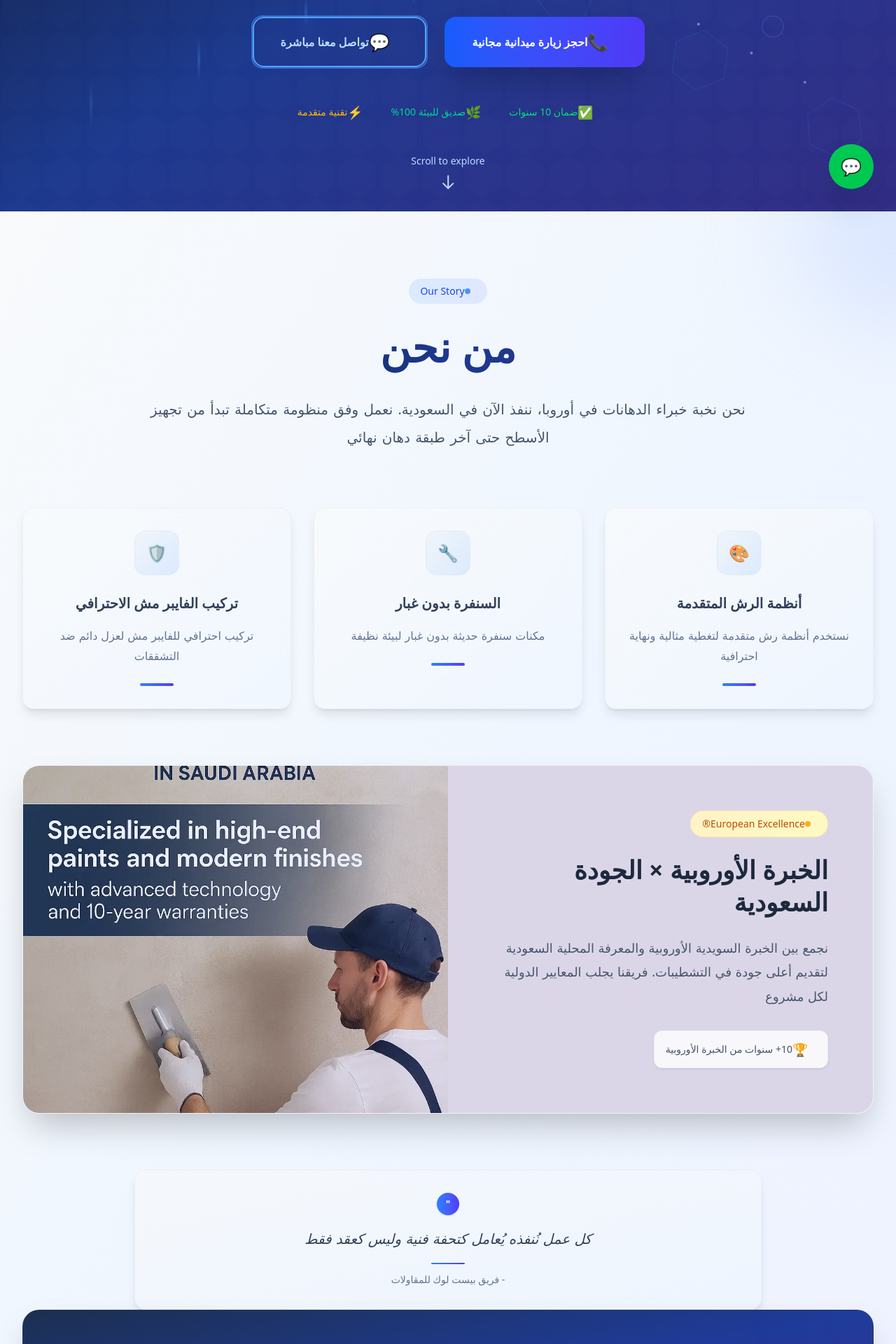
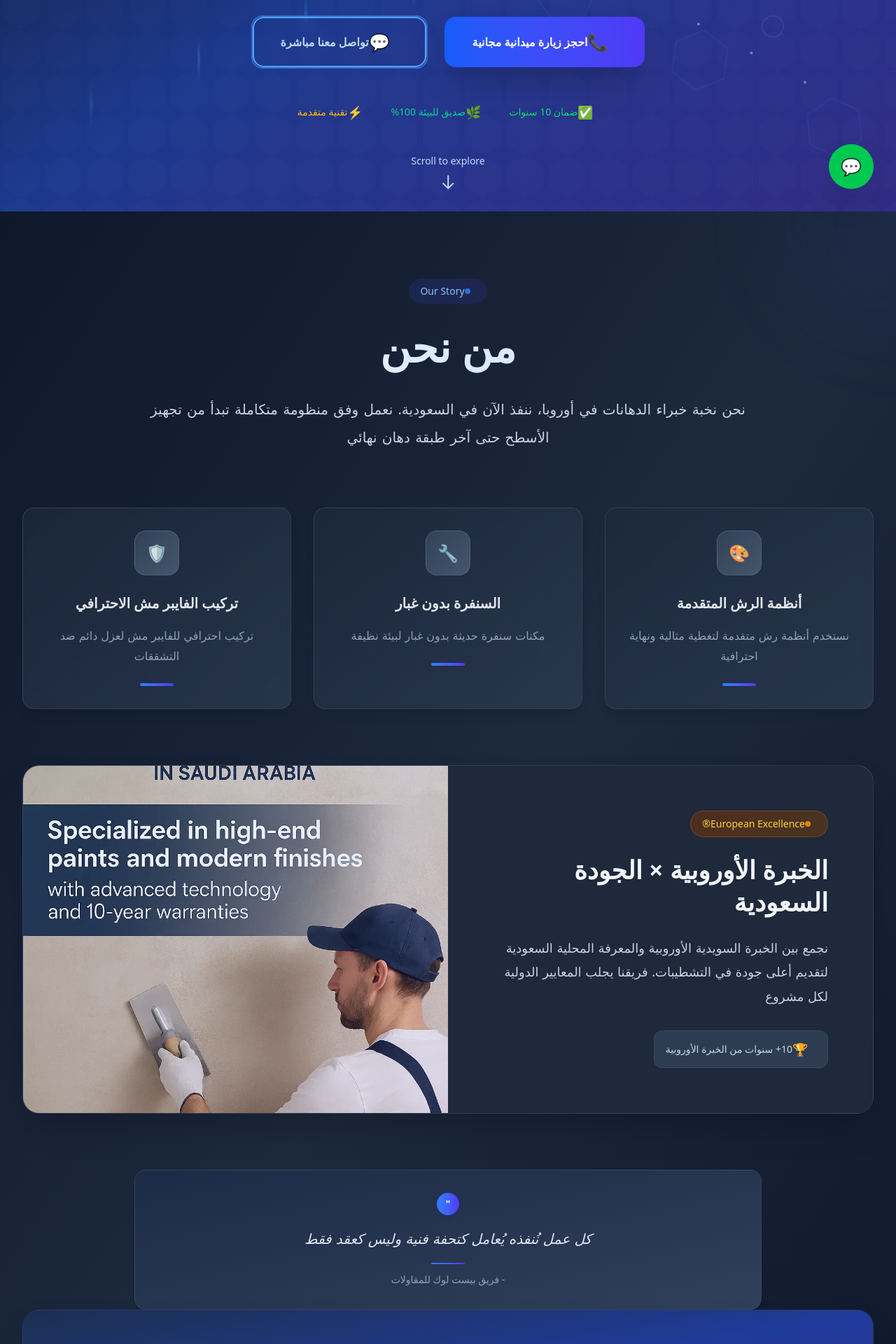
Before and after one commit to ChristDev619/blm, a Next.js app: page /ar in a window 1280 px wide. Shown: the part 498-2418 px from the top of the page at 70% size. Built offline with nearby package versions, Linux system fonts and the light colour scheme.

Commit message:
Transform website to dark blue theme - remove white backgrounds and enhance blue color scheme

```diff
--- a/app/globals.css
+++ b/app/globals.css
@@ -4,12 +4,19 @@
 @import 'swiper/css/pagination';
 
 :root {
-  --background: #ffffff;
-  --foreground: #171717;
-  --primary: #1e40af;
+  --background: #0f172a;
+  --foreground: #f8fafc;
+  --primary: #3b82f6;
   --primary-foreground: #ffffff;
-  --secondary: #f8fafc;
+  --secondary: #1e293b;
   --accent: #f59e0b;
+  --card: #1e293b;
+  --card-foreground: #f8fafc;
+  --border: #334155;
+  --input: #334155;
+  --ring: #3b82f6;
+  --muted: #475569;
+  --muted-foreground: #94a3b8;
 }
 
 @theme inline {
@@ -19,16 +26,15 @@
   --color-primary-foreground: var(--primary-foreground);
   --color-secondary: var(--secondary);
   --color-accent: var(--accent);
+  --color-card: var(--card);
+  --color-card-foreground: var(--card-foreground);
+  --color-border: var(--border);
+  --color-input: var(--input);
+  --color-ring: var(--ring);
+  --color-muted: var(--muted);
+  --color-muted-foreground: var(--muted-foreground);
   --font-sans: var(--font-geist-sans);
   --font-mono: var(--font-geist-mono);
-}
-
-@media (prefers-color-scheme: dark) {
-  :root {
-    --background: #0a0a0a;
-    --foreground: #ededed;
-    --secondary: #1a1a1a;
-  }
 }
 
 body {
--- a/components/About.tsx
+++ b/components/About.tsx
@@ -12,18 +12,18 @@ interface AboutProps {
 
 export default function About({ locale }: AboutProps) {
   return (
-    <section id="about" className="py-24 bg-gradient-to-br from-slate-50 via-blue-50 to-indigo-50 dark:from-slate-900 dark:via-slate-800 dark:to-slate-900 relative overflow-hidden">
+    <section id="about" className="py-24 bg-gradient-to-br from-slate-900 via-slate-800 to-slate-900 relative overflow-hidden">
       {/* Background decorative elements */}
       <div className="absolute inset-0 overflow-hidden">
-        <div className="absolute -top-40 -right-40 w-80 h-80 bg-gradient-to-br from-blue-100 to-indigo-200 dark:from-blue-900/20 dark:to-indigo-900/20 rounded-full blur-3xl opacity-60"></div>
-        <div className="absolute -bottom-40 -left-40 w-80 h-80 bg-gradient-to-tr from-indigo-100 to-purple-200 dark:from-indigo-900/20 dark:to-purple-900/20 rounded-full blur-3xl opacity-60"></div>
+        <div className="absolute -top-40 -right-40 w-80 h-80 bg-gradient-to-br from-blue-900/20 to-indigo-900/20 rounded-full blur-3xl opacity-60"></div>
+        <div className="absolute -bottom-40 -left-40 w-80 h-80 bg-gradient-to-tr from-indigo-900/20 to-purple-900/20 rounded-full blur-3xl opacity-60"></div>
       </div>
 
       <div className="max-w-7xl mx-auto px-4 sm:px-6 lg:px-8 relative z-10">
         <AnimatedSection>
           <div className="text-center mb-20">
             <motion.div
-              className="inline-flex items-center px-4 py-2 bg-gradient-to-r from-blue-100 to-indigo-100 dark:from-blue-900/30 dark:to-indigo-900/30 rounded-full text-blue-700 dark:text-blue-300 text-sm font-medium mb-6"
+              className="inline-flex items-center px-4 py-2 bg-gradient-to-r from-blue-900/30 to-indigo-900/30 rounded-full text-blue-300 text-sm font-medium mb-6"
               initial={{ opacity: 0, y: 20 }}
               whileInView={{ opacity: 1, y: 0 }}
               transition={{ duration: 0.6 }}
@@ -34,7 +34,7 @@ export default function About({ locale }: AboutProps) {
             </motion.div>
 
                          <motion.h2
-               className="text-4xl md:text-5xl lg:text-6xl font-bold bg-gradient-to-r from-slate-900 via-blue-900 to-indigo-900 dark:from-white dark:via-blue-100 dark:to-indigo-100 bg-clip-text text-transparent mb-8 leading-tight"
+               className="text-4xl md:text-5xl lg:text-6xl font-bold bg-gradient-to-r from-white via-blue-100 to-indigo-100 bg-clip-text text-transparent mb-8 leading-tight"
                initial={{ opacity: 0, y: 30 }}
                whileInView={{ opacity: 1, y: 0 }}
                transition={{ duration: 0.8 }}
@@ -49,7 +49,7 @@ export default function About({ locale }: AboutProps) {
              </motion.h2>
 
                          <motion.p
-               className="text-xl text-slate-600 dark:text-slate-300 max-w-4xl mx-auto leading-relaxed"
+               className="text-xl text-slate-300 max-w-4xl mx-auto leading-relaxed"
                initial={{ opacity: 0, y: 30 }}
                whileInView={{ opacity: 1, y: 0 }}
                transition={{ duration: 0.8, delay: 0.2 }}
@@ -75,7 +75,7 @@ export default function About({ locale }: AboutProps) {
             ].map((feature, index) => (
                              <motion.div
                  key={index}
-                 className="group relative bg-gradient-to-br from-slate-50/80 to-blue-50/60 backdrop-blur-sm rounded-2xl p-8 border border-slate-200/50 shadow-lg hover:shadow-xl transition-all duration-500 hover:from-slate-50 hover:to-blue-50 hover:scale-105"
+                 className="group relative bg-gradient-to-br from-slate-800/80 to-slate-700/60 backdrop-blur-sm rounded-2xl p-8 border border-slate-600/50 shadow-lg hover:shadow-xl transition-all duration-500 hover:from-slate-700 hover:to-slate-600 hover:scale-105"
                  initial={{ opacity: 0, y: 30 }}
                  whileInView={{ opacity: 1, y: 0 }}
                  transition={{ duration: 0.6, delay: index * 0.1 }}
@@ -86,17 +86,17 @@ export default function About({ locale }: AboutProps) {
                  }}
                >
                  {/* Hover effect background */}
-                 <div className="absolute inset-0 bg-gradient-to-br from-blue-100/30 to-indigo-100/20 rounded-2xl opacity-0 group-hover:opacity-100 transition-opacity duration-500"></div>
+                 <div className="absolute inset-0 bg-gradient-to-br from-blue-900/30 to-indigo-900/20 rounded-2xl opacity-0 group-hover:opacity-100 transition-opacity duration-500"></div>
 
                 <div className="relative z-10 text-center">
                                      <motion.div
-                     className="flex items-center justify-center w-16 h-16 bg-gradient-to-br from-slate-100 to-blue-100 rounded-2xl mb-6 mx-auto group-hover:scale-110 transition-transform duration-300 border border-slate-200/50"
+                     className="flex items-center justify-center w-16 h-16 bg-gradient-to-br from-slate-700 to-slate-600 rounded-2xl mb-6 mx-auto group-hover:scale-110 transition-transform duration-300 border border-slate-500/50"
                      whileHover={{ rotate: 5 }}
                    >
-                     <span className="text-2xl text-slate-600 group-hover:text-blue-600 transition-colors duration-300">{feature.icon}</span>
+                     <span className="text-2xl text-slate-300 group-hover:text-blue-400 transition-colors duration-300">{feature.icon}</span>
                    </motion.div>
 
-                                                        <h3 className="text-xl font-bold text-slate-700 mb-4 group-hover:text-blue-600 transition-colors duration-300"
+                                                        <h3 className="text-xl font-bold text-slate-200 mb-4 group-hover:text-blue-400 transition-colors duration-300"
                        dir={locale === 'ar' ? 'rtl' : 'ltr'}
                        style={{
                          lineHeight: locale === 'ar' ? '1.6' : '1.4',
@@ -105,7 +105,7 @@ export default function About({ locale }: AboutProps) {
                      {feature.title}
                    </h3>
 
-                   <p className="text-slate-500 leading-relaxed"
+                   <p className="text-slate-400 leading-relaxed"
                       dir={locale === 'ar' ? 'rtl' : 'ltr'}
                       style={{
                         lineHeight: locale === 'ar' ? '1.8' : '1.6',
@@ -126,7 +126,7 @@ export default function About({ locale }: AboutProps) {
                  {/* European Expertise Block */}
          <AnimatedSection delay={0.4}>
            <motion.div
-             className="relative bg-gradient-to-br from-slate-50 via-blue-50 to-indigo-50 rounded-3xl overflow-hidden shadow-2xl mb-20 border border-slate-200/30"
+             className="relative bg-gradient-to-br from-slate-800 via-slate-700 to-slate-800 rounded-3xl overflow-hidden shadow-2xl mb-20 border border-slate-600/30"
              initial={{ opacity: 0, scale: 0.95 }}
              whileInView={{ opacity: 1, scale: 1 }}
              transition={{ duration: 0.8 }}
@@ -136,14 +136,14 @@ export default function About({ locale }: AboutProps) {
              <div className="grid md:grid-cols-2 items-stretch">
                                <motion.div
                   className="p-10 md:p-16"
-                  style={{ background: '#dbd6e7' }}
+                  style={{ background: '#1e293b' }}
                   initial={{ opacity: 0, x: -30 }}
                   whileInView={{ opacity: 1, x: 0 }}
                   transition={{ duration: 0.8, delay: 0.2 }}
                   viewport={{ once: true }}
                 >
                  <motion.div
-                   className="inline-flex items-center px-4 py-2 bg-gradient-to-r from-amber-100 to-yellow-100 rounded-full text-amber-700 text-sm font-medium mb-6 border border-amber-200/50"
+                   className="inline-flex items-center px-4 py-2 bg-gradient-to-r from-amber-900/50 to-yellow-900/50 rounded-full text-amber-300 text-sm font-medium mb-6 border border-amber-700/50"
                    initial={{ opacity: 0, y: 20 }}
                    whileInView={{ opacity: 1, y: 0 }}
                    transition={{ duration: 0.6, delay: 0.3 }}
@@ -153,13 +153,13 @@ export default function About({ locale }: AboutProps) {
                    European Excellence®
                  </motion.div>
 
-                 <h3 className="text-3xl md:text-4xl font-bold text-slate-800 mb-6"
+                 <h3 className="text-3xl md:text-4xl font-bold text-slate-100 mb-6"
                      dir={locale === 'ar' ? 'rtl' : 'ltr'}
                      style={{ lineHeight: locale === 'ar' ? '1.3' : '1.2' }}>
                    {getTranslation(locale, 'about.expertise.title')}
                  </h3>
 
-                 <p className="text-lg text-slate-600 mb-8 leading-relaxed"
+                 <p className="text-lg text-slate-300 mb-8 leading-relaxed"
                     dir={locale === 'ar' ? 'rtl' : 'ltr'}
                     style={{
                       lineHeight: locale === 'ar' ? '1.9' : '1.7',
@@ -169,7 +169,7 @@ export default function About({ locale }: AboutProps) {
                  </p>
 
                  <motion.div
-                   className="flex items-center text-sm text-slate-600 bg-white/80 backdrop-blur-sm rounded-xl px-4 py-3 w-fit border border-slate-200/50 shadow-sm"
+                   className="flex items-center text-sm text-slate-300 bg-slate-700/80 backdrop-blur-sm rounded-xl px-4 py-3 w-fit border border-slate-600/50 shadow-sm"
                    initial={{ opacity: 0, x: -20 }}
                    whileInView={{ opacity: 1, x: 0 }}
                    transition={{ duration: 0.6, delay: 0.4 }}
@@ -181,7 +181,7 @@ export default function About({ locale }: AboutProps) {
                </motion.div>
 
                <motion.div
-                 className="relative h-full min-h-[300px] md:min-h-[400px] overflow-hidden bg-gradient-to-br from-slate-100 to-blue-100"
+                 className="relative h-full min-h-[300px] md:min-h-[400px] overflow-hidden bg-gradient-to-br from-slate-700 to-slate-600"
                  initial={{ opacity: 0, x: 30 }}
                  whileInView={{ opacity: 1, x: 0 }}
                  transition={{ duration: 0.8, delay: 0.3 }}
@@ -203,7 +203,7 @@ export default function About({ locale }: AboutProps) {
          <AnimatedSection delay={0.5}>
            <div className="text-center max-w-4xl mx-auto">
              <motion.div
-               className="relative bg-gradient-to-br from-slate-50 to-blue-50 rounded-2xl p-6 md:p-8 shadow-lg border border-slate-200/50 hover:shadow-xl transition-all duration-500"
+               className="relative bg-gradient-to-br from-slate-800 to-slate-700 rounded-2xl p-6 md:p-8 shadow-lg border border-slate-600/50 hover:shadow-xl transition-all duration-500"
                initial={{ opacity: 0, y: 30 }}
                whileInView={{ opacity: 1, y: 0 }}
                transition={{ duration: 0.8 }}
@@ -211,7 +211,7 @@ export default function About({ locale }: AboutProps) {
                whileHover={{ scale: 1.01 }}
              >
                {/* Subtle background gradient */}
-               <div className="absolute inset-0 bg-gradient-to-br from-blue-100/20 to-indigo-100/10 rounded-2xl opacity-60"></div>
+               <div className="absolute inset-0 bg-gradient-to-br from-blue-900/20 to-indigo-900/10 rounded-2xl opacity-60"></div>
 
                <div className="relative z-10">
                  <motion.div
@@ -226,7 +226,7 @@ export default function About({ locale }: AboutProps) {
                  </motion.div>
 
                  <motion.blockquote
-                   className="text-lg md:text-xl text-slate-700 italic mb-4 leading-relaxed font-medium"
+                   className="text-lg md:text-xl text-slate-200 italic mb-4 leading-relaxed font-medium"
                    initial={{ opacity: 0, y: 20 }}
                    whileInView={{ opacity: 1, y: 0 }}
                    transition={{ duration: 0.8, delay: 0.3 }}
@@ -250,7 +250,7 @@ export default function About({ locale }: AboutProps) {
                  />
 
                  <motion.p
-                   className="text-slate-500 font-medium text-sm"
+                   className="text-slate-400 font-medium text-sm"
                    initial={{ opacity: 0, y: 20 }}
                    whileInView={{ opacity: 1, y: 0 }}
                    transition={{ duration: 0.6, delay: 0.5 }}
```
Also changed, not shown: components/Navigation.tsx (+10 -10 lines).
